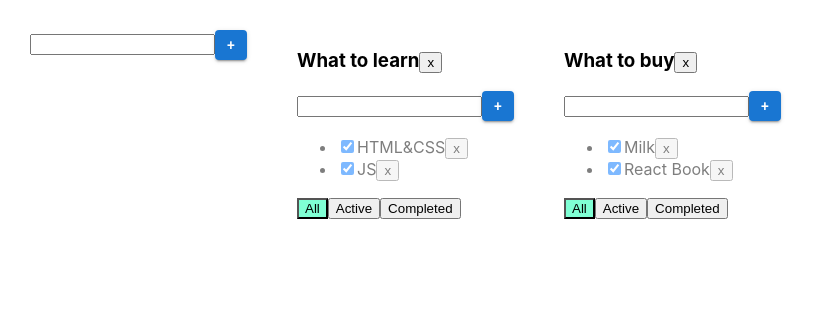
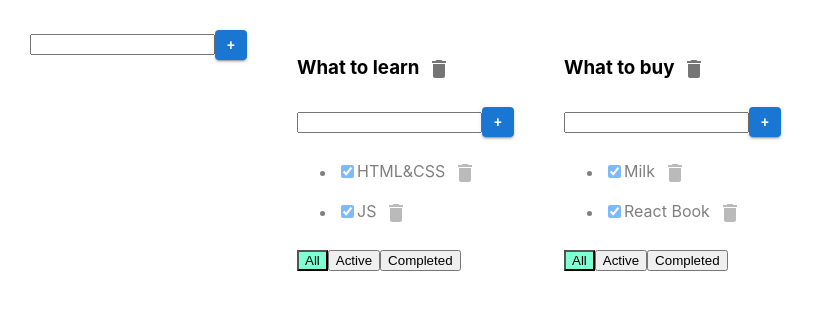
Before and after one commit to Photi31/ToDo_Tuesday, a React (Create React App) app: page / in a window 1280 px wide. Shown: the top 310 px of the page, without its empty margins (0-815 px from the left). Built offline with nearby package versions, Linux system fonts and the light colour scheme.

Commit message:
Change button deleted todo/task on <IconButton/> component with <Delete/>

```diff
--- a/src/Todolist.tsx
+++ b/src/Todolist.tsx
@@ -2,6 +2,8 @@ import React, {ChangeEvent} from 'react';
 import {FilterValuesType} from './App';
 import {AddItemForm} from './AddItemForm';
 import {EditableSpan} from './EditableSpan';
+import {IconButton} from "@mui/material";
+import {Delete} from "@mui/icons-material";
 
 export type TaskType = {
     id: string
@@ -41,7 +43,10 @@ export function Todolist(props: PropsType) {
 
     return <div>
         <h3> <EditableSpan value={props.title} onChange={changeTodolistTitle} />
-            <button onClick={removeTodolist}>x</button>
+            {/*<button onClick={removeTodolist}>x</button>*/}
+            <IconButton onClick={removeTodolist}>
+                <Delete/>
+            </IconButton>
         </h3>
         <AddItemForm addItem={addTask}/>
         <ul>
@@ -60,7 +65,10 @@ export function Todolist(props: PropsType) {
                     return <li key={t.id} className={t.isDone ? "is-done" : ""}>
                         <input type="checkbox" onChange={onChangeHandler} checked={t.isDone}/>
                         <EditableSpan value={t.title} onChange={onTitleChangeHandler} />
-                        <button onClick={onClickHandler}>x</button>
+                        {/*<button onClick={onClickHandler}>x</button>*/}
+                        <IconButton onClick={onClickHandler}>
+                            <Delete/>
+                        </IconButton>
                     </li>
                 })
             }
```
